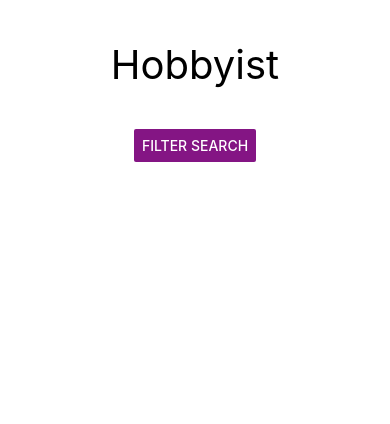
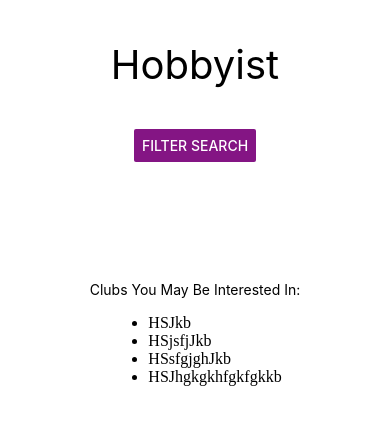
Before and after one commit to agrieveuk/hobbyist-fe, a React Native app: screen / in a window 390 px wide. Shown: the top 424 px of the page. Built offline with nearby package versions, Linux system fonts and the light colour scheme.

Commit message:
new branch test

```diff
--- a/App.js
+++ b/App.js
@@ -2,9 +2,15 @@ import { StatusBar } from "expo-status-bar";
 import React from "react";
 import { StyleSheet, Text, View } from "react-native";
 import Header from "./screens/Header";
+import Homepage from "./screens/Homepage";
 
 export default function App() {
-  return <Header />;
+  return (
+    <>
+      <Header />
+      <Homepage />
+    </>
+  );
 }
 
 const styles = StyleSheet.create({
--- a/package.json
+++ b/package.json
@@ -15,7 +15,8 @@
     "react": "16.13.1",
     "react-dom": "16.13.1",
     "react-native": "https://github.com/expo/react-native/archive/sdk-42.0.0.tar.gz",
-    "react-native-web": "~0.13.12"
+    "react-native-web": "~0.13.12",
+    "react-router-native": "^5.2.1"
   },
   "devDependencies": {
     "@babel/core": "^7.9.0",
--- a/screens/Header.js
+++ b/screens/Header.js
@@ -6,6 +6,7 @@ export default function Header() {
     <View style={styles.container}>
       <Text style={styles.header}>Hobbyist</Text>
       <Button
+        style={styles.button}
         title="Filter Search"
         color="#841584"
         accessibilityLabel="Learn more about this purple button"
@@ -17,10 +18,15 @@ const styles = StyleSheet.create({
   container: {
     flex: 1,
     alignItems: "center",
+    height: 20,
+    marginBottom: 0,
     // justifyContent: "center",
   },
   header: {
     padding: 40,
     fontSize: 40,
   },
+  button: {
+    color: "#841584",
+  },
 });
--- /dev/null
+++ b/screens/Homepage.js
@@ -0,0 +1,23 @@
+import React from "react";
+import { StyleSheet, Text, View, Button } from "react-native";
+
+export default function Homepage() {
+  return (
+    <View style={styles.container}>
+      <Text>Clubs You May Be Interested In:</Text>
+      <ul>
+        <li>HSJkb</li>
+        <li>HSjsfjJkb</li>
+        <li>HSsfgjghJkb</li>
+        <li>HSJhgkgkhfgkfgkkb</li>
+      </ul>
+    </View>
+  );
+}
+const styles = StyleSheet.create({
+  container: {
+    flex: 2,
+    alignItems: "center",
+    // justifyContent: "center",
+  },
+});
```
Also changed, not shown: 1 other file (tests, documents, lock files or other folders).
